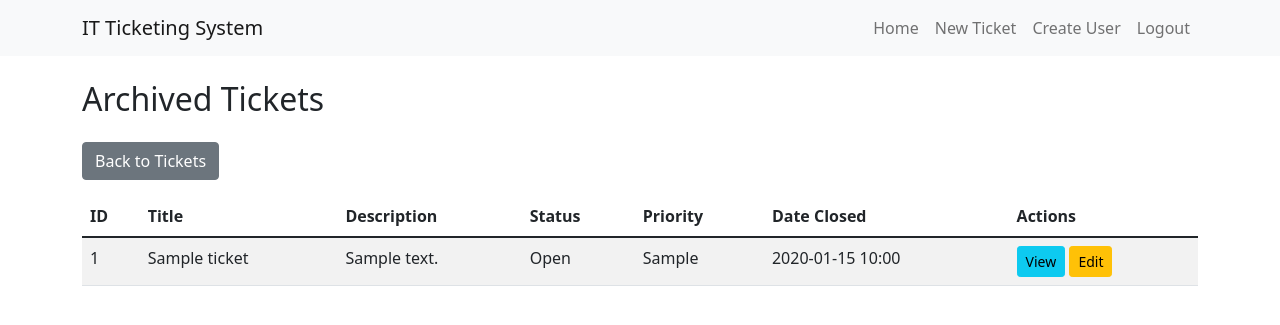
After one commit to Achobandu/IT_Service_Ticket, a Flask app: page /archive in a window 1280 px wide. The commit adds this page. Shown: the top 325 px of the page. Run offline with Flask 3, Linux system fonts and the light colour scheme; a user stored in the database is signed in; tables that the repository leaves empty hold one stand-in row (values such as "Sample post"); some libraries are stand-ins or nearby versions.

Commit message:
Created archive page to contain closed tickets; Updated home page to only show open and 'in-progress' tickets

```diff
--- a/app.py
+++ b/app.py
@@ -5,7 +5,7 @@ from flask import Flask, request, jsonify, render_template, redirect, url_for, f
 from flask_sqlalchemy import SQLAlchemy
 from flask_login import LoginManager, UserMixin, login_user, login_required, logout_user, current_user
 from werkzeug.security import generate_password_hash, check_password_hash
-from datetime import datetime
+from datetime import datetime, timezone
 from flask_mail import Mail, Message
 import os
 
@@ -48,8 +48,8 @@ class Ticket(db.Model):
     description = db.Column(db.Text, nullable=False)
     status = db.Column(db.String(20), default='Open')
     priority = db.Column(db.String(20), default='Medium')
-    created_at = db.Column(db.DateTime, default=datetime.utcnow)
-    updated_at = db.Column(db.DateTime, default=datetime.utcnow, onupdate=datetime.utcnow)
+    created_at = db.Column(db.DateTime, default=lambda: datetime.now(timezone.utc))
+    updated_at = db.Column(db.DateTime, default=lambda: datetime.now(timezone.utc), onupdate=datetime.now(timezone.utc))
     closed_at = db.Column(db.DateTime, nullable=True)
     user_id = db.Column(db.Integer, db.ForeignKey('user.id'), nullable=False)
     assigned_to = db.Column(db.Integer, db.ForeignKey('user.id'))
@@ -68,9 +68,9 @@ def send_email(subject, recipient, body):
 @login_required
 def index():
     if current_user.is_staff:
-        tickets = Ticket.query.all()
+        tickets = Ticket.query.filter_by(status= 'Open').all()
     else:
-        tickets = Ticket.query.filter_by(user_id=current_user.id).all()
+        tickets = Ticket.query.filter_by(user_id=current_user.id, status='Open').all()
     return render_template('index.html', tickets=tickets)
 
 @app.route('/login', methods=['GET', 'POST'])
@@ -127,14 +127,21 @@ def update_ticket(ticket_id):
         ticket.description = request.form['description']
         ticket.status = request.form['status']
         ticket.priority = request.form['priority']
+
+        if ticket.status == 'Closed':
+            ticket.closed_at = datetime.now(timezone.utc)
+        else:
+            ticket.closed_at = None
         if current_user.is_staff:
             assigned_to = User.query.filter_by(username=request.form['assigned_to']).first()
             if assigned_to:
                 ticket.assigned_to = assigned_to.id
+
         db.session.commit()
         send_email('Ticket Updated', current_user.email, f'Your ticket "{ticket.title}" has been updated.')
         flash('Ticket updated successfully')
         return redirect(url_for('view_ticket', ticket_id=ticket.id))
+
     staff = User.query.filter_by(is_staff=True).all()
     return render_template('update_ticket.html', ticket=ticket, staff=staff)
 
@@ -167,6 +174,14 @@ def create_user():
 
     return render_template('create_user.html')  # Create a form for user creation
 
+@app.route('/archive')
+@login_required
+def archive():
+    if current_user.is_staff:
+        tickets = Ticket.query.filter(Ticket.closed_at.isnot(None)).all()
+    else:
+        tickets = Ticket.query.filter(user_id=current_user.id).filter(Ticket.closed_at.isnot(None)).all()
+    return render_template('archive.html', tickets=tickets)
 
 if __name__ == '__main__':
     with app.app_context():
--- /dev/null
+++ b/templates/archive.html
@@ -0,0 +1,37 @@
+{% extends "base.html" %}
+
+{% block title %}Archived Tickets{% endblock %}
+
+{% block content %}
+<h2 class="mb-4">Archived Tickets</h2>
+<a href="{{ url_for('index') }}" class="btn btn-secondary mb-3">Back to Tickets</a> <!-- Back link -->
+<table class="table table-striped">
+    <thead>
+        <tr>
+            <th>ID</th> <!-- Added ID Column -->
+            <th>Title</th>
+            <th>Description</th>
+            <th>Status</th>
+            <th>Priority</th>
+            <th>Date Closed</th> <!-- New Column -->
+            <th>Actions</th>
+        </tr>
+    </thead>
+    <tbody>
+        {% for ticket in tickets %}
+        <tr>
+            <td>{{ ticket.id }}</td> <!-- Display ID -->
+            <td>{{ ticket.title }}</td>
+            <td>{{ ticket.description }}</td>
+            <td>{{ ticket.status }}</td>
+            <td>{{ ticket.priority }}</td>
+            <td>{{ ticket.closed_at.strftime('%Y-%m-%d %H:%M') }}</td> <!-- Display closed date with formatting -->
+            <td>
+                <a href="{{ url_for('view_ticket', ticket_id=ticket.id) }}" class="btn btn-sm btn-info">View</a>
+                <a href="{{ url_for('update_ticket', ticket_id=ticket.id) }}" class="btn btn-sm btn-warning">Edit</a>
+            </td>
+        </tr>
+        {% endfor %}
+    </tbody>
+</table>
+{% endblock %}
--- a/templates/index.html
+++ b/templates/index.html
@@ -5,6 +5,7 @@
 {% block content %}
 <h2 class="mb-4">Tickets</h2>
 <a href="{{ url_for('new_ticket') }}" class="btn btn-primary mb-3">Create New Ticket</a>
+<a href="{{ url_for('archive') }}" class="btn btn-secondary mb-3">View Archived Tickets</a> <!-- Archive link -->
 <table class="table table-striped">
     <thead>
         <tr>
@@ -18,6 +19,7 @@
     </thead>
     <tbody>
         {% for ticket in tickets %}
+        {% if ticket.status != 'Closed' %}
         <tr>
             <td>{{ ticket.id }}</td>
             <td>{{ ticket.title }}</td>
@@ -29,7 +31,8 @@
                 <a href="{{ url_for('update_ticket', ticket_id=ticket.id) }}" class="btn btn-sm btn-warning">Update</a>
             </td>
         </tr>
-        {% endfor %}
+        {% endif %} <!-- Closing the if block -->
+        {% endfor %} <!-- Closing the for loop -->
     </tbody>
 </table>
 {% endblock %}
```
